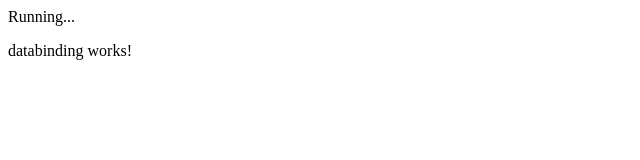
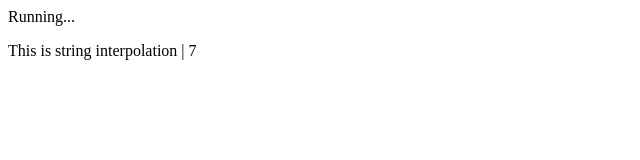
Before and after one commit to leotm/angular-2-app, an Angular app: page / in a window 1280 px wide. Shown: the top 160 px of the page, without its empty margins (0-640 px from the left). Built offline with nearby package versions, Linux system fonts and the light colour scheme.

Commit message:
Add string and number interpolation

```diff
--- a/src/app/databinding/databinding.component.html
+++ b/src/app/databinding/databinding.component.html
@@ -1,3 +1,3 @@
 <p>
-  databinding works!
+  {{stringInterpolation}} | {{numberInterpolation}}
 </p>
--- a/src/app/databinding/databinding.component.ts
+++ b/src/app/databinding/databinding.component.ts
@@ -6,5 +6,6 @@ import { Component } from '@angular/core';
   styleUrls: ['./databinding.component.css']
 })
 export class DatabindingComponent {
-
+  stringInterpolation = 'This is string interpolation';
+  numberInterpolation = 7;
 }
```
